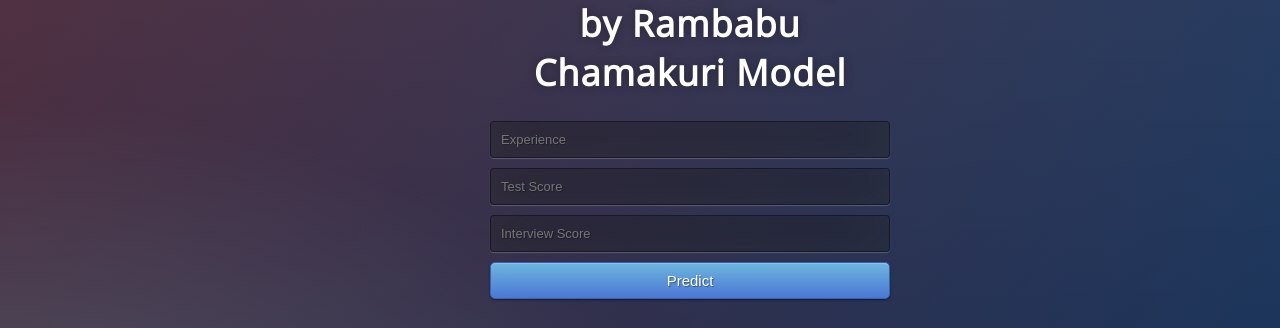
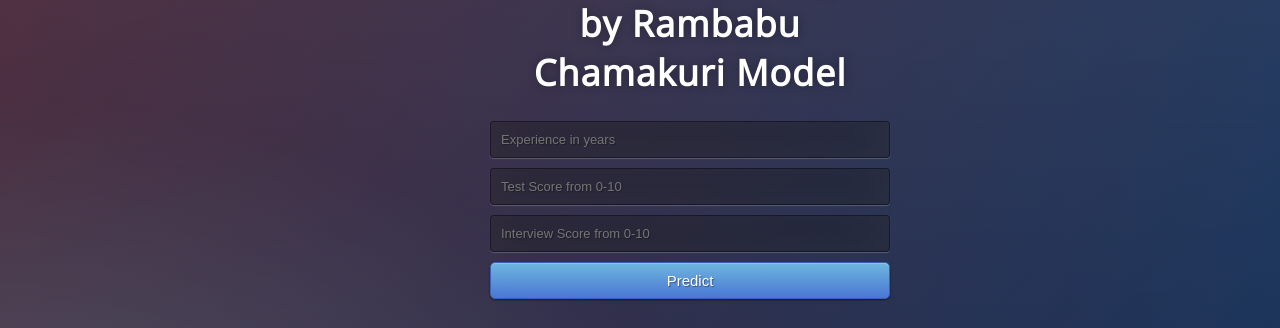
Before and after one commit to rambabuchamakuri/Heroku_HelloWorld, a Flask app: page / in a window 1280 px wide. Shown: the part 244-572 px from the top of the page. Run offline with Flask 2, Linux system fonts and the light colour scheme; parts of the project's set-up code (start-up, migrations or seed data) failed here and were passed over.

Commit message:
Update index.html

```diff
--- a/templates/index.html
+++ b/templates/index.html
@@ -18,9 +18,9 @@
 
      <!-- Main Input For Receiving Query to our ML -->
     <form action="{{ url_for('predict')}}"method="post">
-    	<input type="text" name="experience" placeholder="Experience" required="required" />
-        <input type="text" name="test_score" placeholder="Test Score" required="required" />
-		<input type="text" name="interview_score" placeholder="Interview Score" required="required" />
+    	<input type="text" name="experience" placeholder="Experience in years" required="required" />
+        <input type="text" name="test_score" placeholder="Test Score from 0-10" required="required" />
+		<input type="text" name="interview_score" placeholder="Interview Score from 0-10" required="required" />
 
         <button type="submit" class="btn btn-primary btn-block btn-large">Predict</button>
     </form>
```
